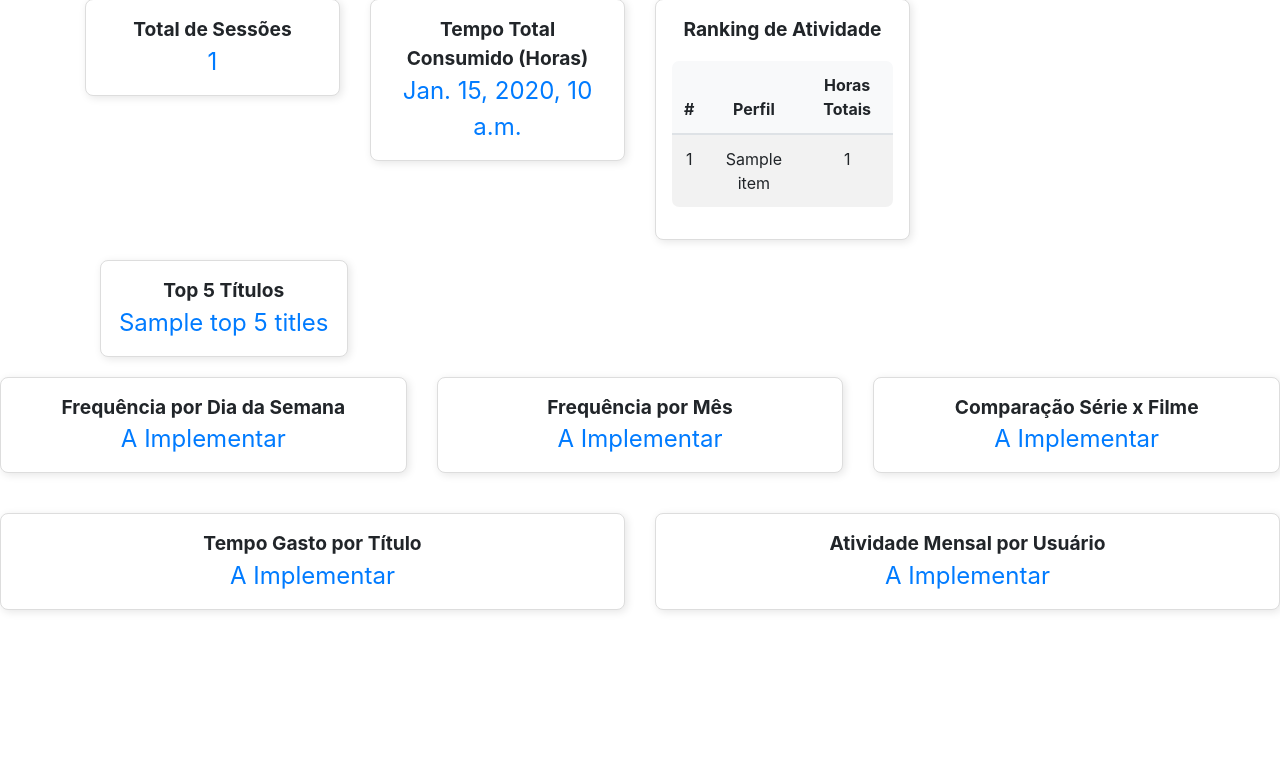
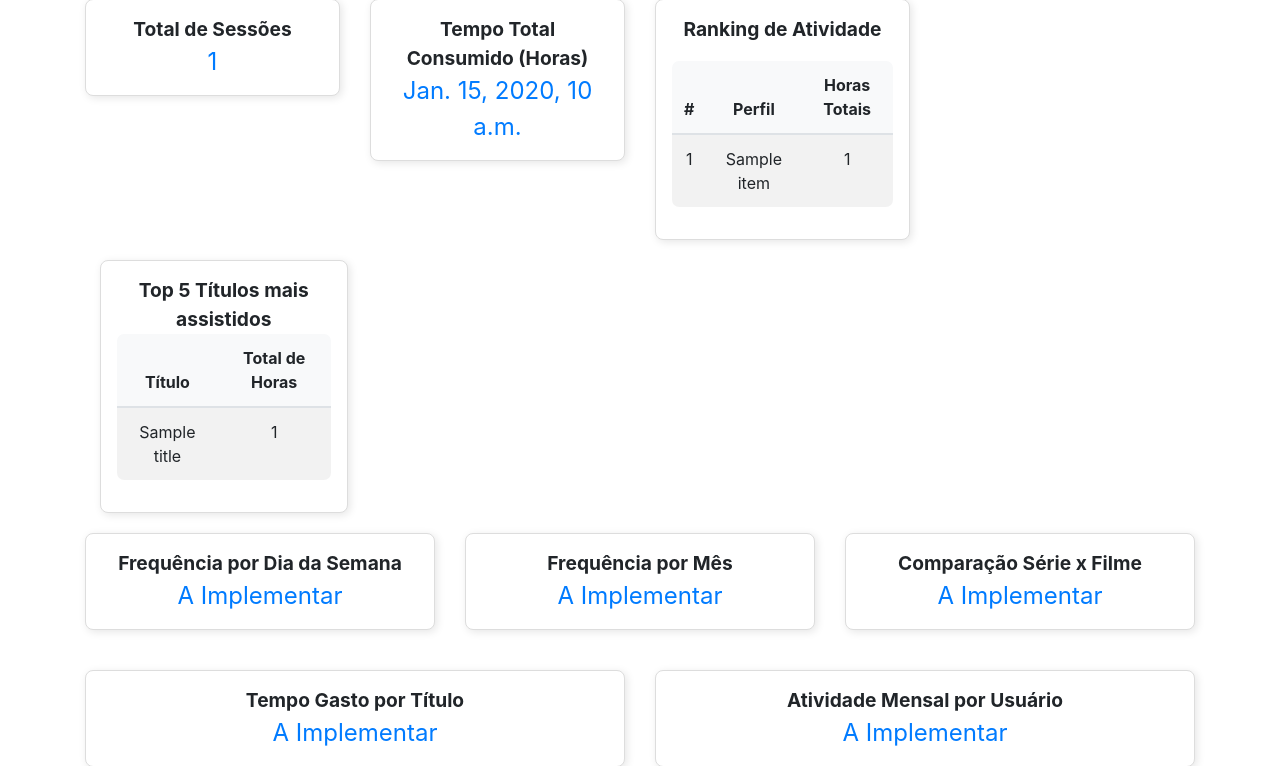
Before and after one commit to Joao-Messias/analise-dados-netflix, a Django app: template analysis/templates/analysis/dashboard.html in a window 1280 px wide. Shown: the part 149-915 px from the top of the page. Before the commit the page ends 761 px from the top, so only its background shows below. Run offline with Django 5.2, Linux system fonts and the light colour scheme; the template is opened without the code that fills it: most values are stand-ins (such as "Sample title", 1, 10 or a date in 2020); some libraries are stand-ins or nearby versions.

Commit message:
Fixing top 5 titles

```diff
--- a/analysis/templates/analysis/dashboard.html
+++ b/analysis/templates/analysis/dashboard.html
@@ -101,9 +101,23 @@
     <!-- Top 5 Títulos Mais Vistos -->
     <div class="col-md-3">
         <div class="card">
-            <div class="metric-title">Top 5 Títulos</div>
-            <div class="metric-value">{{ top_5_titles}}</div>
-        </div>
+            <div class="metric-title">Top 5 Títulos mais assistidos</div>
+            <table class="table table-striped">
+                <thead>
+                    <tr>
+                        <th>Título</th>
+                        <th>Total de Horas</th>
+                    </tr>
+                </thead>
+                <tbody>
+                    {% for title in top_5_titles %}
+                        <tr>
+                            <td>{{ title.Base_Title }}</td>
+                            <td>{{ title.Total_Hours }}</td>
+                        </tr>
+                    {% endfor %}
+                </tbody>
+            </table>
     </div>
 </div>
 
```
